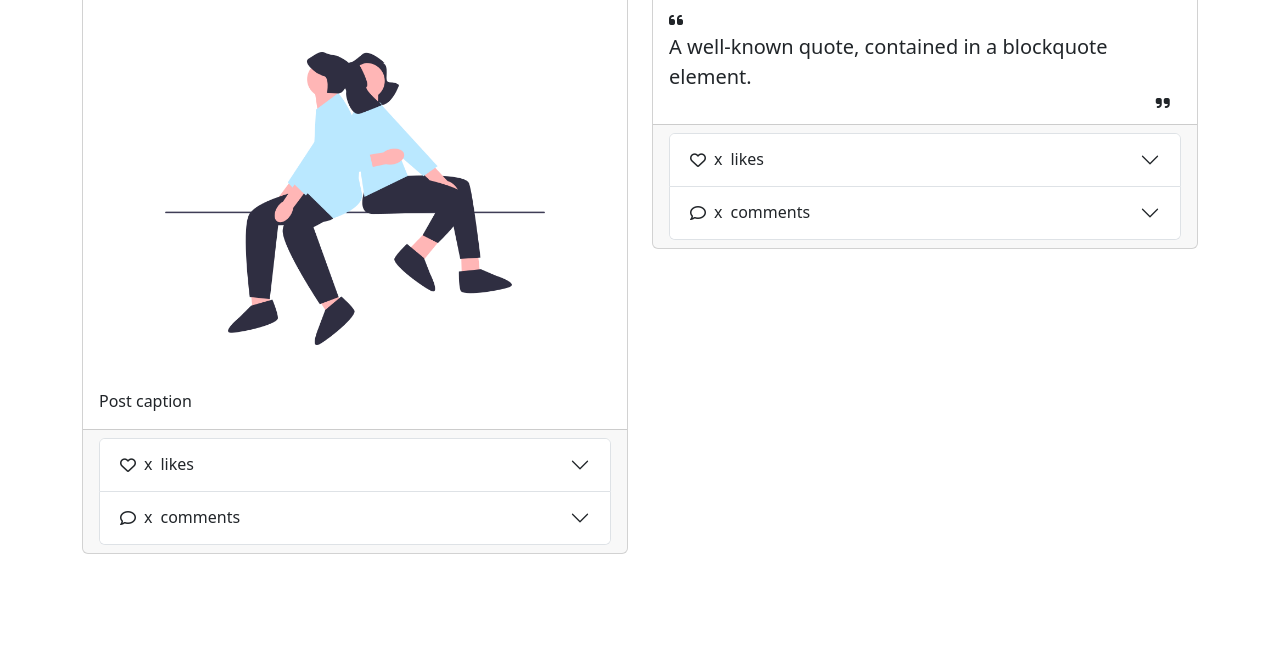
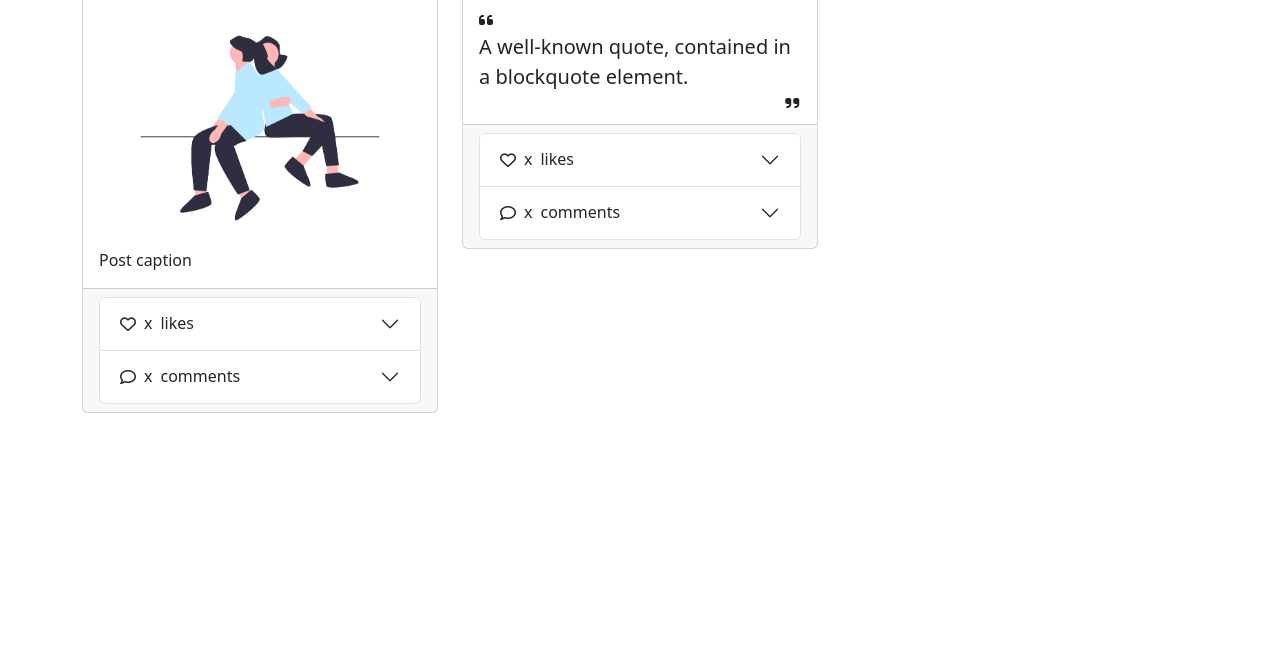
Before and after one commit to DWNWND/JS2-CA, a website: page feed/index.html in a window 1280 px wide. Shown: the part 281-945 px from the top of the page. After the commit the page ends 804 px from the top, so only its background shows below. Drawn offline with nearby package versions, Linux system fonts and the light colour scheme; files that its build step writes are made by us from their sources.

Commit message:
added another breakpoint to the feed

```diff
--- a/feed/index.html
+++ b/feed/index.html
@@ -72,7 +72,7 @@
         </div>
 
         <div class="feed pt-2">
-          <div class="row row-cols-1 row-cols-md-2 gy-2">
+          <div class="row row-cols-1 row-cols-md-2 row-cols-xl-3 row-cols-xxl-4 gy-2">
             <div class="col">
               <div class="card post-photo">
                 <div class="card-header d-flex align-items-center justify-content-between">
```
